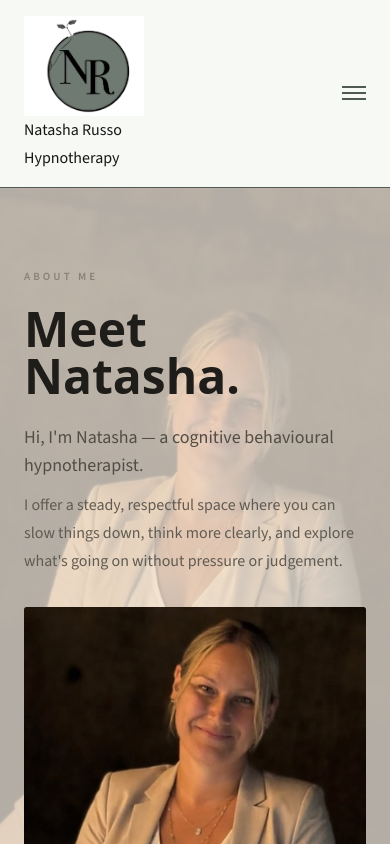
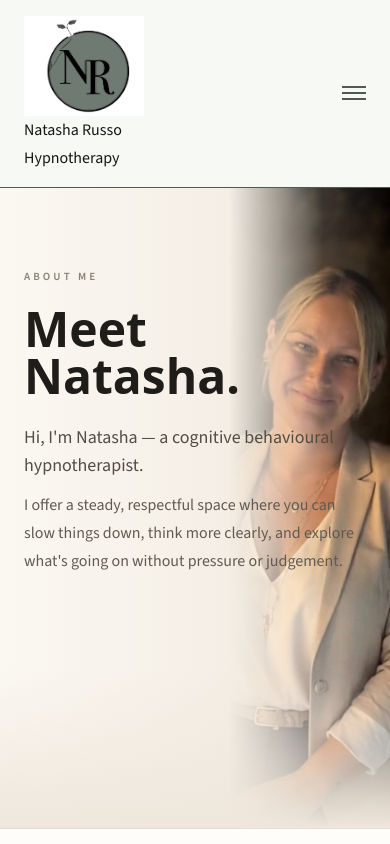
Before and after one commit to russog/natasha-russo-hypnotherapy, a Next.js app in the folder src/: page /about in a window 390 px wide. Shown: the top 844 px of the page. Built offline with nearby package versions, Linux system fonts and the light colour scheme.

Commit message:
Tune mobile photo fades

```diff
--- a/src/src/app/HomeClient.tsx
+++ b/src/src/app/HomeClient.tsx
@@ -336,16 +336,17 @@ export function HomeClient() {
             </section>
 
             <section className="relative isolate overflow-hidden border-b border-[#EEE6DB] bg-[#FBF8F2]">
-                <div className="absolute inset-y-0 right-0 z-0 w-full opacity-20 md:block md:w-[62%] md:opacity-25">
+                <div className="absolute inset-y-0 right-0 z-0 w-full opacity-100 [mask-image:linear-gradient(to_right,transparent_0%,transparent_34%,black_58%,black_100%)] md:block md:w-[62%] md:opacity-25 md:[mask-image:none]">
                     <Image
                         src="/about-natasha-close-green.jpg"
                         alt=""
                         fill
                         sizes="(min-width: 768px) 62vw, 100vw"
-                        className="object-cover object-center blur-[1px]"
+                        className="object-cover object-center md:blur-[1px]"
                     />
                 </div>
-                <div className="absolute inset-0 z-10 bg-[#FBF8F2]/78 md:hidden" />
+                <div className="absolute inset-0 z-10 bg-gradient-to-r from-[#FBF8F2] via-[#FBF8F2]/94 to-[#FBF8F2]/12 md:hidden" />
+                <div className="absolute inset-x-0 bottom-0 z-10 h-40 bg-gradient-to-t from-[#FBF8F2] via-[#FBF8F2]/86 to-transparent md:hidden" />
                 <div className="absolute inset-0 z-10 hidden bg-gradient-to-r from-[#FBF8F2] via-[#FBF8F2]/92 to-[#FBF8F2]/0 md:block" />
                 <div className="absolute inset-y-0 left-0 z-10 hidden w-2/3 bg-[#FBF8F2]/25 md:block" />
                 <div className="absolute inset-y-0 right-0 z-20 hidden [mask-image:linear-gradient(to_right,transparent_0%,black_22%,black_100%)] md:block md:w-[48%]">
@@ -376,7 +377,7 @@ export function HomeClient() {
                         <Link href="/working-with-me" className="mt-5 inline-flex items-center gap-2 text-sm font-semibold no-underline">
                             Learn more about how I work <FiChevronRight aria-hidden />
                         </Link>
-                        <div className="relative mt-8 h-72 overflow-hidden rounded-sm [mask-image:linear-gradient(to_bottom,black_72%,transparent_100%)] md:hidden">
+                        <div className="relative mt-8 hidden h-72 overflow-hidden rounded-sm [mask-image:linear-gradient(to_bottom,black_72%,transparent_100%)]">
                             <Image
                                 src="/about-natasha-close-green.jpg"
                                 alt="Natasha Russo"
--- a/src/src/app/about/page.tsx
+++ b/src/src/app/about/page.tsx
@@ -24,14 +24,14 @@ export default function About() {
             <style>{`[aria-label="Cookie notice"]{display:none!important;}`}</style>
 
             <section className="relative isolate overflow-hidden border-b border-[#E7DDD2] bg-[#EFE7DC]">
-                <div className="absolute inset-0 z-0 opacity-25 md:opacity-100">
+                <div className="absolute inset-y-0 -right-24 z-0 w-full opacity-100 [mask-image:linear-gradient(to_right,transparent_0%,transparent_34%,black_58%,black_100%)] md:inset-0 md:w-auto md:[mask-image:none]">
                     <Image
                         src="/about-new.jpg"
                         alt=""
                         fill
                         priority
                         sizes="100vw"
-                        className="object-cover object-[58%_24%]"
+                        className="object-cover object-[64%_24%] md:object-[58%_24%]"
                     />
                 </div>
                 <div className="absolute inset-y-0 right-0 z-30 hidden w-[58%] [mask-image:linear-gradient(to_right,transparent_0%,black_14%,black_100%)] md:block">
@@ -44,8 +44,8 @@ export default function About() {
                         className="object-cover object-[58%_24%]"
                     />
                 </div>
-                <div className="absolute inset-0 z-20 bg-[#FBF8F2]/72 md:hidden" />
-                <div className="absolute inset-x-0 bottom-0 z-20 h-32 bg-gradient-to-t from-[#EFE7DC] to-transparent md:hidden" />
+                <div className="absolute inset-0 z-20 bg-gradient-to-r from-[#FBF8F2] via-[#FBF8F2]/96 to-[#FBF8F2]/16 md:hidden" />
+                <div className="absolute inset-x-0 bottom-0 z-20 h-40 bg-gradient-to-t from-[#EFE7DC] via-[#EFE7DC]/86 to-transparent md:hidden" />
                 <div className="absolute inset-0 z-20 hidden bg-gradient-to-r from-[#FBF8F2] via-[#FBF8F2]/86 to-[#FBF8F2]/12 md:block" />
                 <div className="absolute inset-x-0 bottom-0 z-20 hidden h-28 bg-gradient-to-t from-[#FBF8F2] to-transparent md:block" />
                 <div className="relative z-40 mx-auto grid min-h-[640px] max-w-6xl px-6 py-20 md:grid-cols-[0.52fr_0.48fr] md:items-center">
@@ -61,7 +61,7 @@ export default function About() {
                             I offer a steady, respectful space where you can slow things down, think more clearly,
                             and explore what&apos;s going on without pressure or judgement.
                         </p>
-                        <div className="relative mt-8 h-80 overflow-hidden rounded-sm [mask-image:linear-gradient(to_bottom,black_84%,transparent_100%)] md:hidden">
+                        <div className="relative mt-8 hidden h-80 overflow-hidden rounded-sm [mask-image:linear-gradient(to_bottom,black_84%,transparent_100%)]">
                             <Image
                                 src="/about-new.jpg"
                                 alt="Natasha Russo"
--- a/src/src/app/working-with-me/page.tsx
+++ b/src/src/app/working-with-me/page.tsx
@@ -55,14 +55,14 @@ export default function WorkingWithMe() {
             <style>{`[aria-label="Cookie notice"]{display:none!important;}`}</style>
 
             <section className="relative isolate overflow-hidden border-b border-[#E7DDD2] bg-[#EFE7DC]">
-                <div className="absolute inset-0 z-0 opacity-25 md:opacity-100">
-                    <Image src="/working-with-me-inline.jpg" alt="" fill priority sizes="100vw" className="object-cover object-[68%_20%]" />
+                <div className="absolute inset-y-0 -right-32 z-0 w-full opacity-100 [mask-image:linear-gradient(to_right,transparent_0%,transparent_34%,black_58%,black_100%)] md:inset-0 md:w-auto md:[mask-image:none]">
+                    <Image src="/working-with-me-inline.jpg" alt="" fill priority sizes="100vw" className="object-cover object-[86%_20%] md:object-[68%_20%]" />
                 </div>
                 <div className="absolute inset-y-0 right-0 z-30 hidden w-[60%] [mask-image:linear-gradient(to_right,transparent_0%,black_24%,black_100%)] md:block">
                     <Image src="/working-with-me-inline.jpg" alt="Natasha Russo in session" fill priority sizes="60vw" className="object-cover object-[72%_top] contrast-[1.05] saturate-[1.04]" />
                 </div>
-                <div className="absolute inset-0 z-20 bg-[#FBF8F2]/74 md:hidden" />
-                <div className="absolute inset-x-0 bottom-0 z-20 h-32 bg-gradient-to-t from-[#EFE7DC] to-transparent md:hidden" />
+                <div className="absolute inset-0 z-20 bg-gradient-to-r from-[#FBF8F2] via-[#FBF8F2]/96 to-[#FBF8F2]/16 md:hidden" />
+                <div className="absolute inset-x-0 bottom-0 z-20 h-40 bg-gradient-to-t from-[#EFE7DC] via-[#EFE7DC]/86 to-transparent md:hidden" />
                 <div className="absolute inset-0 z-20 hidden bg-gradient-to-r from-[#FBF8F2] via-[#FBF8F2]/88 to-[#FBF8F2]/10 md:block" />
                 <div className="absolute inset-x-0 bottom-0 z-20 hidden h-24 bg-gradient-to-t from-[#FBF8F2] to-transparent md:block" />
                 <div className="relative z-40 mx-auto grid min-h-[580px] max-w-6xl px-6 py-20 md:grid-cols-[0.54fr_0.46fr] md:items-center">
@@ -75,7 +75,7 @@ export default function WorkingWithMe() {
                             This page gives a clear sense of how sessions usually unfold, what the process involves,
                             and how we each contribute to the work.
                         </p>
-                        <div className="relative mt-8 h-72 overflow-hidden rounded-sm [mask-image:linear-gradient(to_bottom,black_84%,transparent_100%)] md:hidden">
+                        <div className="relative mt-8 hidden h-72 overflow-hidden rounded-sm [mask-image:linear-gradient(to_bottom,black_84%,transparent_100%)]">
                             <Image src="/working-with-me-inline.jpg" alt="Natasha Russo in session" fill sizes="100vw" className="object-cover object-[68%_top] contrast-[1.05] saturate-[1.04]" />
                         </div>
                     </div>
```
